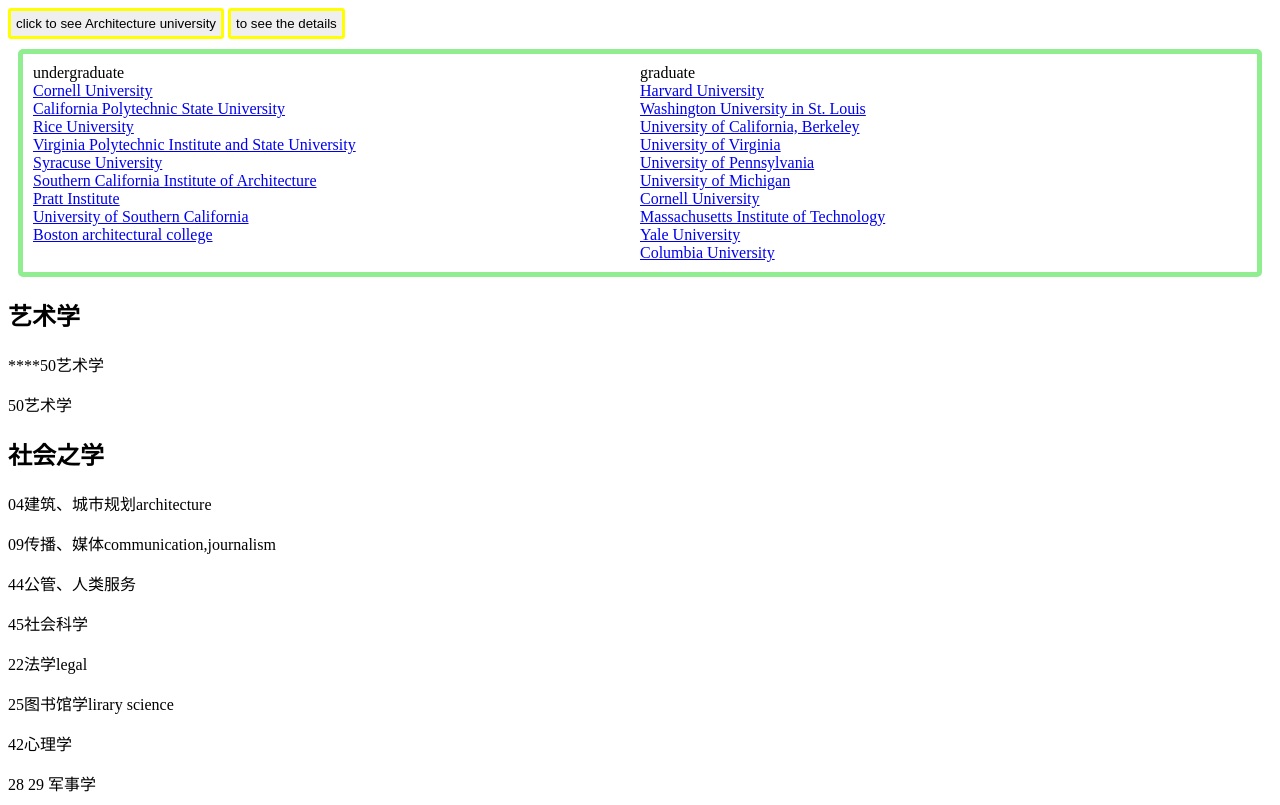
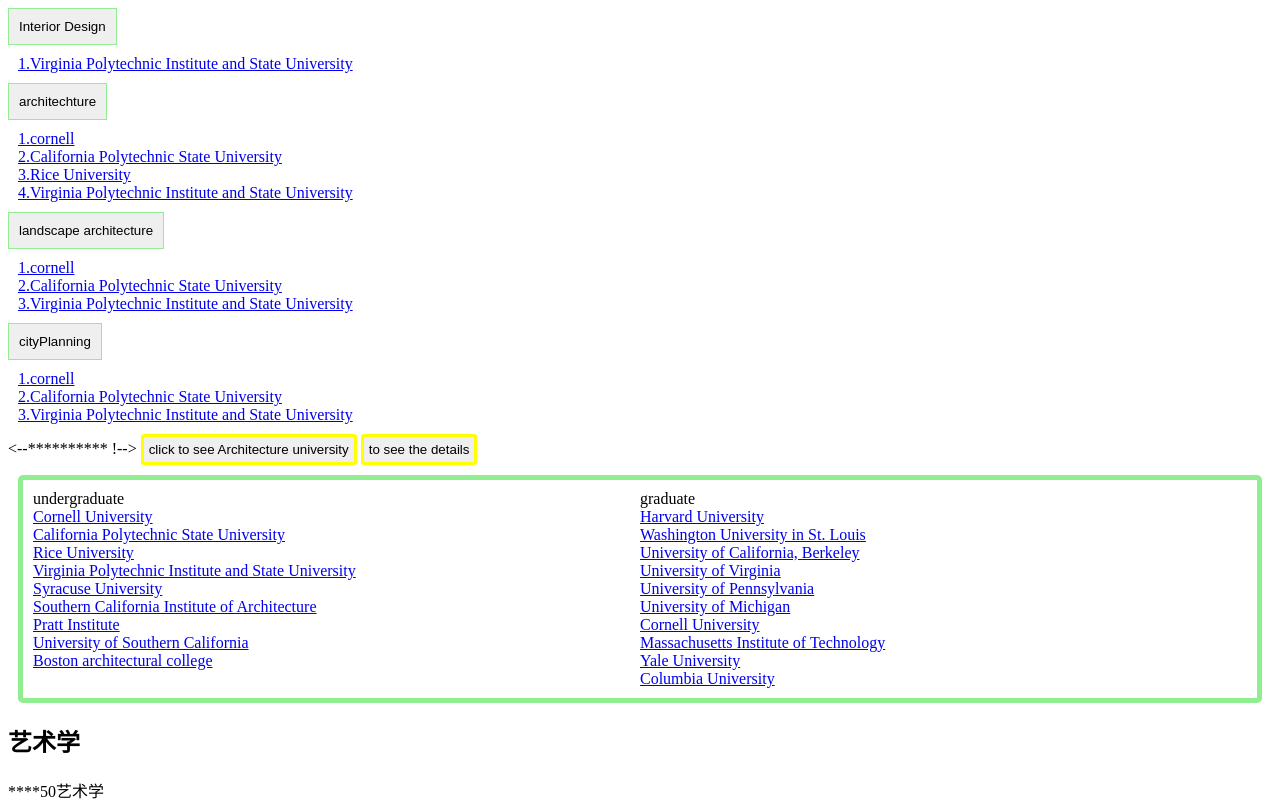
Before and after one commit to MrStar2/MrStar2.github.io, a plain HTML site: page index.html in a window 1280 px wide. Shown: the top 805 px of the page. Drawn offline with Linux system fonts and the light colour scheme.

Commit message:
Update index.html

```diff
--- a/index.html
+++ b/index.html
@@ -2,8 +2,52 @@
 <!-- saved from url=(0026)https://mrstar2.github.io/ -->
 <html><head><meta http-equiv="Content-Type" content="text/html; charset=UTF-8">
 	<title>笔记</title>
+	<style type="text/css">
+		.showCourse{
+			border:1px solid lightgreen;
+			padding: 10px;
+		}
+		.course{
+			margin:10px;
+		}
+	</style>
 </head>
 <body>
+	<div>
+		<button class="showCourse">Interior Design</button>
+		<div class="course">
+			<a href="https://www.undergradcatalog.registrar.vt.edu/">1.Virginia Polytechnic Institute and State University</a><br/>
+		</div>
+	</div>
+
+	<div>
+		<button class="showCourse">architechture</button>
+		<div class="course">
+			<a href="major/architechture/cornell/course.html">1.cornell</a><br/>
+			<a href="http://catalog.calpoly.edu/coursesaz/arch/">2.California Polytechnic State University</a><br/>
+			<a href="major/architechture/rice/course.html">3.Rice University</a><br/>
+			<a href="https://www.undergradcatalog.registrar.vt.edu/">4.Virginia Polytechnic Institute and State University</a><br/>
+		</div>
+	</div>
+
+	<div>
+		<button class="showCourse">landscape architecture</button>
+		<div class="course">
+			<a href="major/landscape architecture/cornell/course.html">1.cornell</a><br/>
+			<a href="http://catalog.calpoly.edu/coursesaz/la/">2.California Polytechnic State University</a><br/>
+			<a href="https://www.undergradcatalog.registrar.vt.edu/">3.Virginia Polytechnic Institute and State University</a><br/>
+		</div>
+	</div>
+
+	<div>
+		<button class="showCourse">cityPlanning</button>
+		<div class="course">
+			<a href="major/cityPlanning/cornell/course.html">1.cornell</a><br/>
+			<a href="http://catalog.calpoly.edu/coursesaz/crp/">2.California Polytechnic State University</a><br/>
+			<a href="https://www.undergradcatalog.registrar.vt.edu/">3.Virginia Polytechnic Institute and State University</a><br/>
+		</div>
+	</div>
+	<--********** !-->
 	<button style="padding: 5px;border:3px solid yellow;border-radius: 3px;" onclick="document.getElementById(&#39;university&#39;).style.display==&#39;none&#39;?document.getElementById(&#39;university&#39;).style.display=&#39;grid&#39;:document.getElementById(&#39;university&#39;).style.display=&#39;none&#39;">
 		click to see Architecture university
 	</button>
@@ -52,8 +96,16 @@
 	<div class="major">
 		<h2>生产之学</h2>
 	<p>01农业arricultural1</p><p>03自然资源(农林渔牧)natualResource1</p><p>10通信技术communacation technology2</p><p>14工程学engineering</p><p>15engineer technology</p><p>46建造房屋</p><p>47家电机械</p><p>49运输物流</p><p>48精密制造技术</p><p>31公园、再生产、悠闲、健身、运动学</p><p>32基本技能和医疗常识</p><p>33市民活动</p><p>34保健相关知识和技能</p><p>35社交、沟通技能</p><p>36休闲游乐研究</p><p>37个人/自我提升</p><p>43安全学</p><p>12殡葬/美容/烹饪</p><p>19家政学</p></div>
-	<script src="./笔记_files/jquery.js.download"></script>
+
+	<script type="text/javascript" src="lib/echart.js"></script>
+	<script type="text/javascript" src="lib/china.js" ></script>
+	<script type="text/javascript" src="lib/jquery.js" ></script>
+	<script type="text/javascript" src="lib/react.js" ></script>
+	<script type="text/javascript" src="lib/reactDom.js" ></script>
 	<script type="text/javascript">
+		$(".showCourse").click(function(){
+			$(this).next().toggle()
+		})
 		//*******************************
 		let art=['50艺术学'];
 		//*******************************
```
